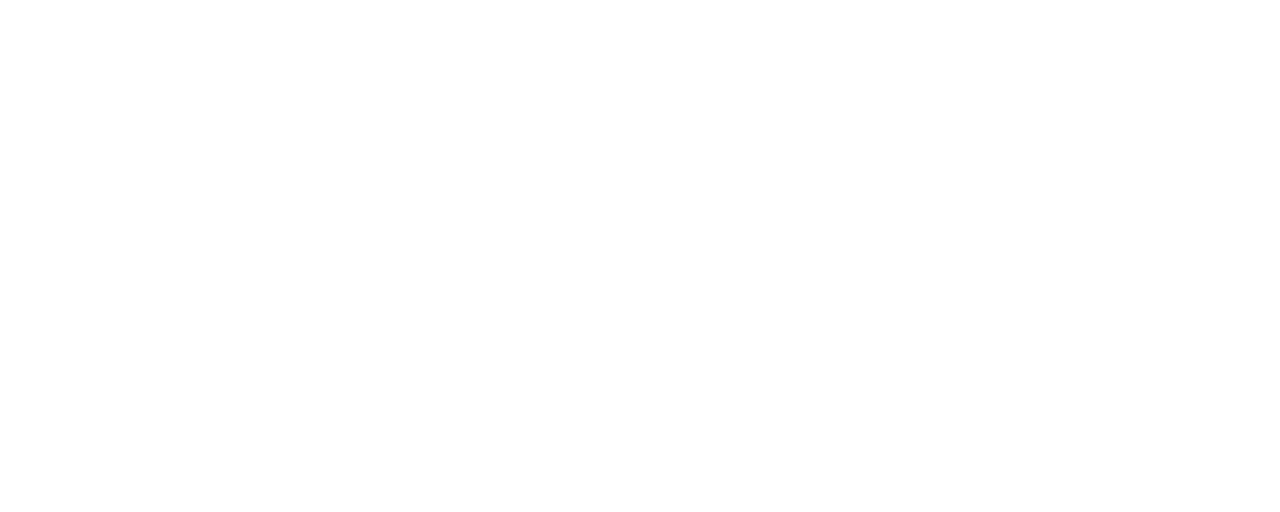
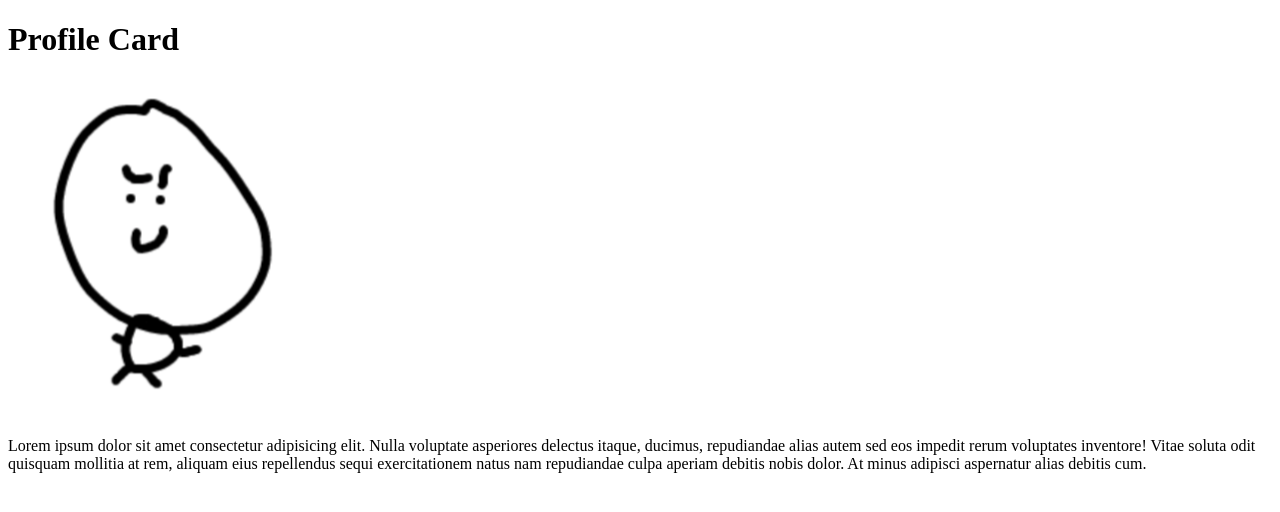
Before and after one commit to alexus-Huang/Card-Flipping, a plain HTML site: page index.html in a window 1280 px wide. Drawn offline with Linux system fonts and the light colour scheme.

Commit message:
Added necessary information

```diff
--- a/index.html
+++ b/index.html
@@ -6,6 +6,10 @@
     <title>Card Flipping</title>
 </head>
 <body>
-
+    <div id="profileCard">
+        <h1>Profile Card</h1>
+        <img src="./images/madLittleguy.png" alt="Profile Picture">
+        <p>Lorem ipsum dolor sit amet consectetur adipisicing elit. Nulla voluptate asperiores delectus itaque, ducimus, repudiandae alias autem sed eos impedit rerum voluptates inventore! Vitae soluta odit quisquam mollitia at rem, aliquam eius repellendus sequi exercitationem natus nam repudiandae culpa aperiam debitis nobis dolor. At minus adipisci aspernatur alias debitis cum.</p>
+    </div>
 </body>
 </html>
```
Also changed, not shown: images/madLittleguy.png (added).
